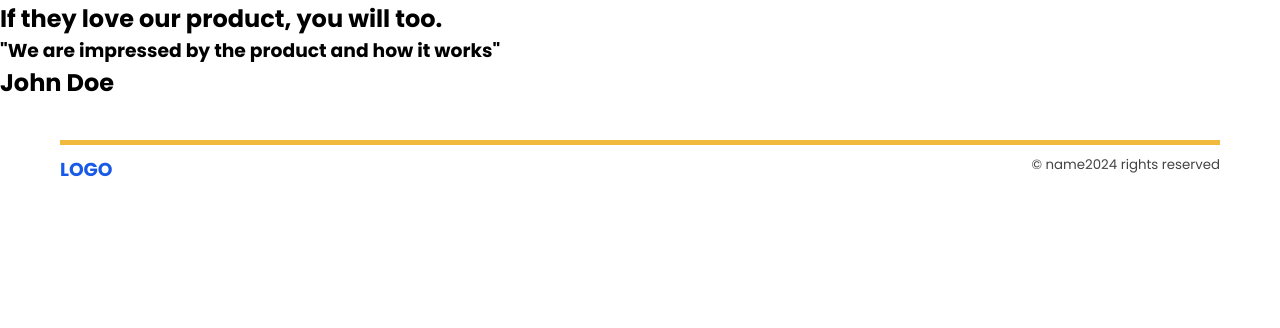
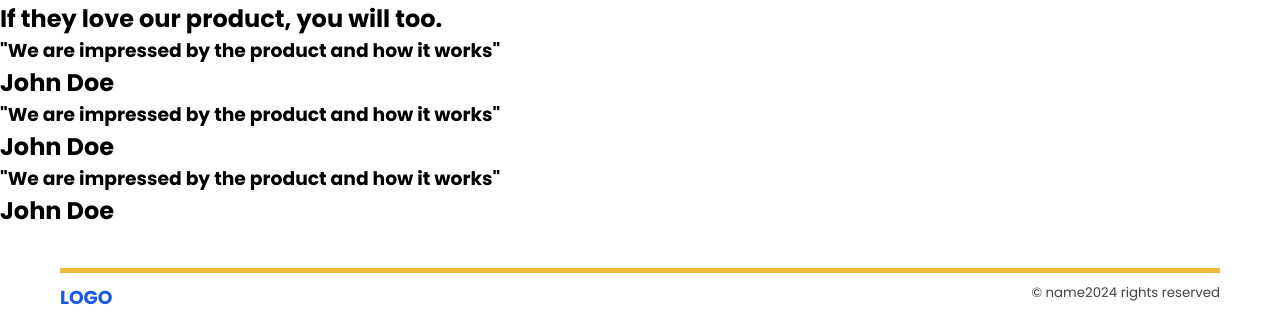
Before and after one commit to HarunaDev/saas-passport-maker, a Flask app: page /about in a window 1280 px wide. Shown: the part 1269-1597 px from the top of the page. Before the commit the page ends 1446 px from the top, so only its background shows below. Run offline with Flask 3, Linux system fonts and the light colour scheme.

Commit message:
added more gridbox for about testimonials section

```diff
--- a/templates/about.html
+++ b/templates/about.html
@@ -70,6 +70,16 @@
 
                 <h2>John Doe</h2>
             </div>
+            <div class="box">
+                <h3>"We are impressed by the product and how it works"</h3>
+
+                <h2>John Doe</h2>
+            </div>
+            <div class="box">
+                <h3>"We are impressed by the product and how it works"</h3>
+
+                <h2>John Doe</h2>
+            </div>
         </div>
      </section>
     <!-- About Testimonial end -->
```
